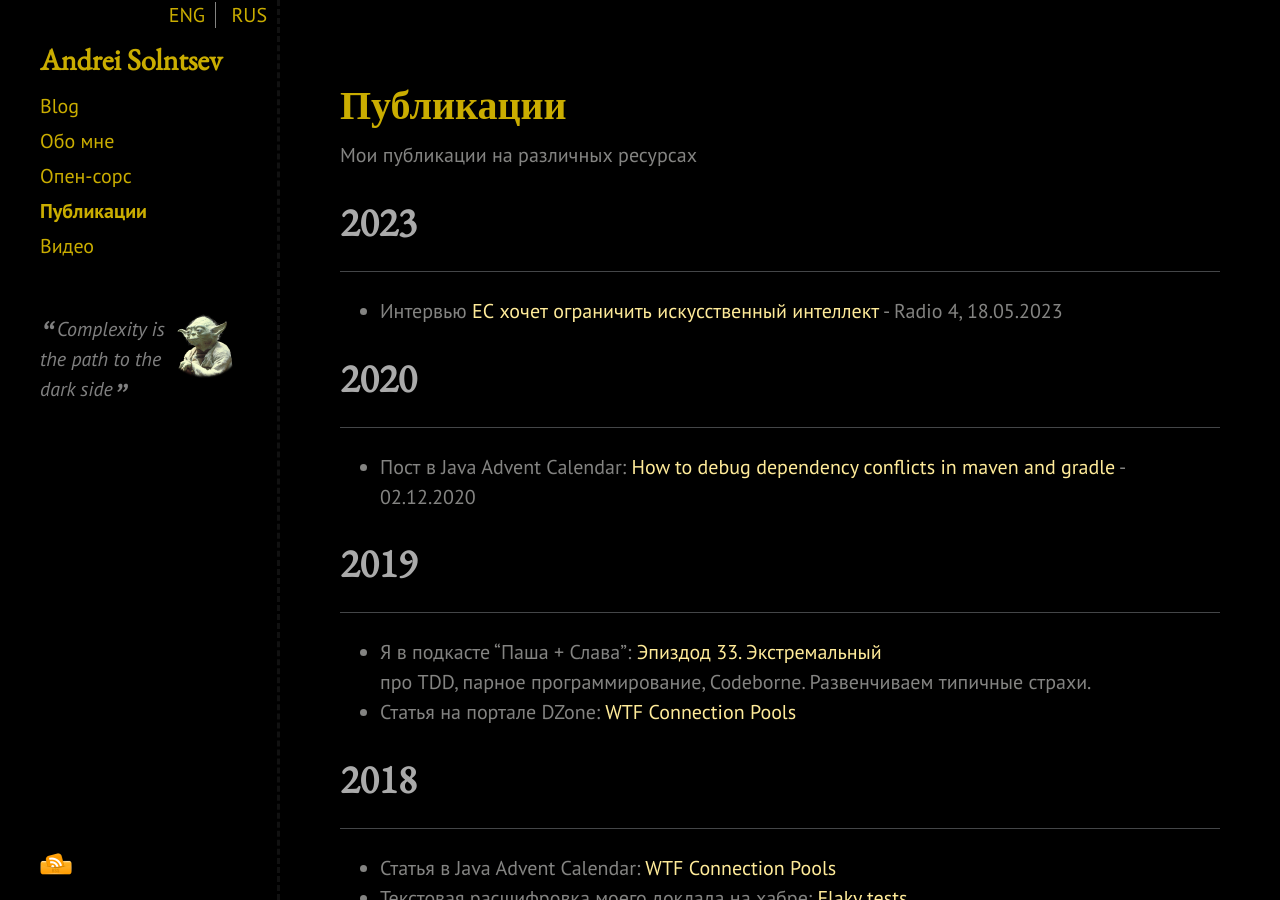
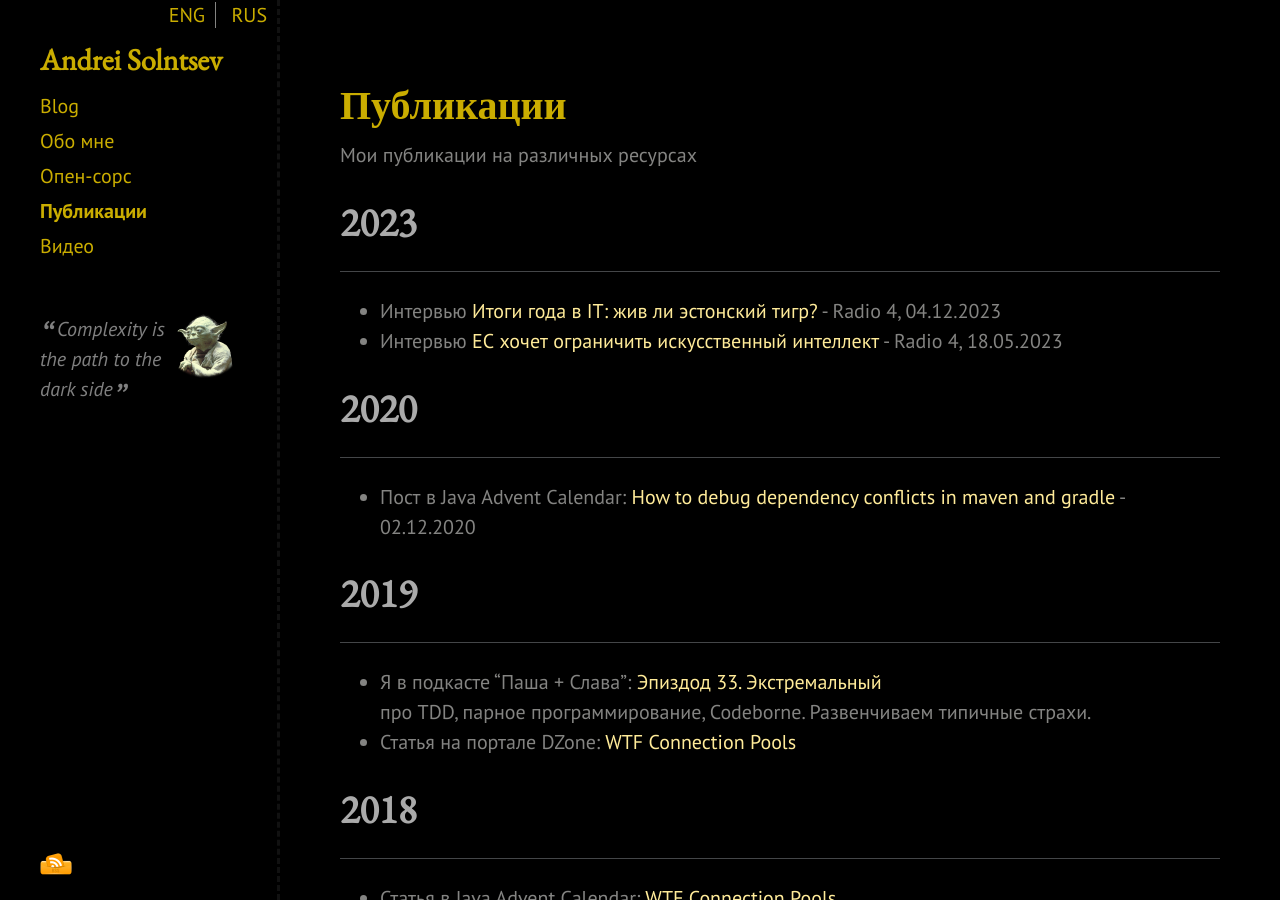
Before and after one commit to asolntsev/asolntsev.github.io, a Jekyll site: the page built from ru/publications.md, in a window 1280 px wide and 900 px high. Built offline with Jekyll 4.4.1, drawn with Linux system fonts in a browser that asks for light colours; nearby versions of some CDN libraries.

Commit message:
publish my interview for ETV+ and Radio 4

```diff
--- a/ru/publications.md
+++ b/ru/publications.md
@@ -9,6 +9,7 @@ category: ru
 # 2023
 * * *
 
+* Интервью [Итоги года в IT: жив ли эстонский тигр?](https://r4.err.ee/1609175834/podrobnosti/fb41fa1de722523eaff8a4fea06e257c) - Radio 4, 04.12.2023
 * Интервью [ЕС хочет ограничить искусственный интеллект](https://r4.err.ee/1608981707/es-hochet-ogranichit-iskusstvennyj-intellekt) - Radio 4, 18.05.2023
 
 # 2020
```
Also changed, not shown: ru/video.md (+1 -0 lines).
